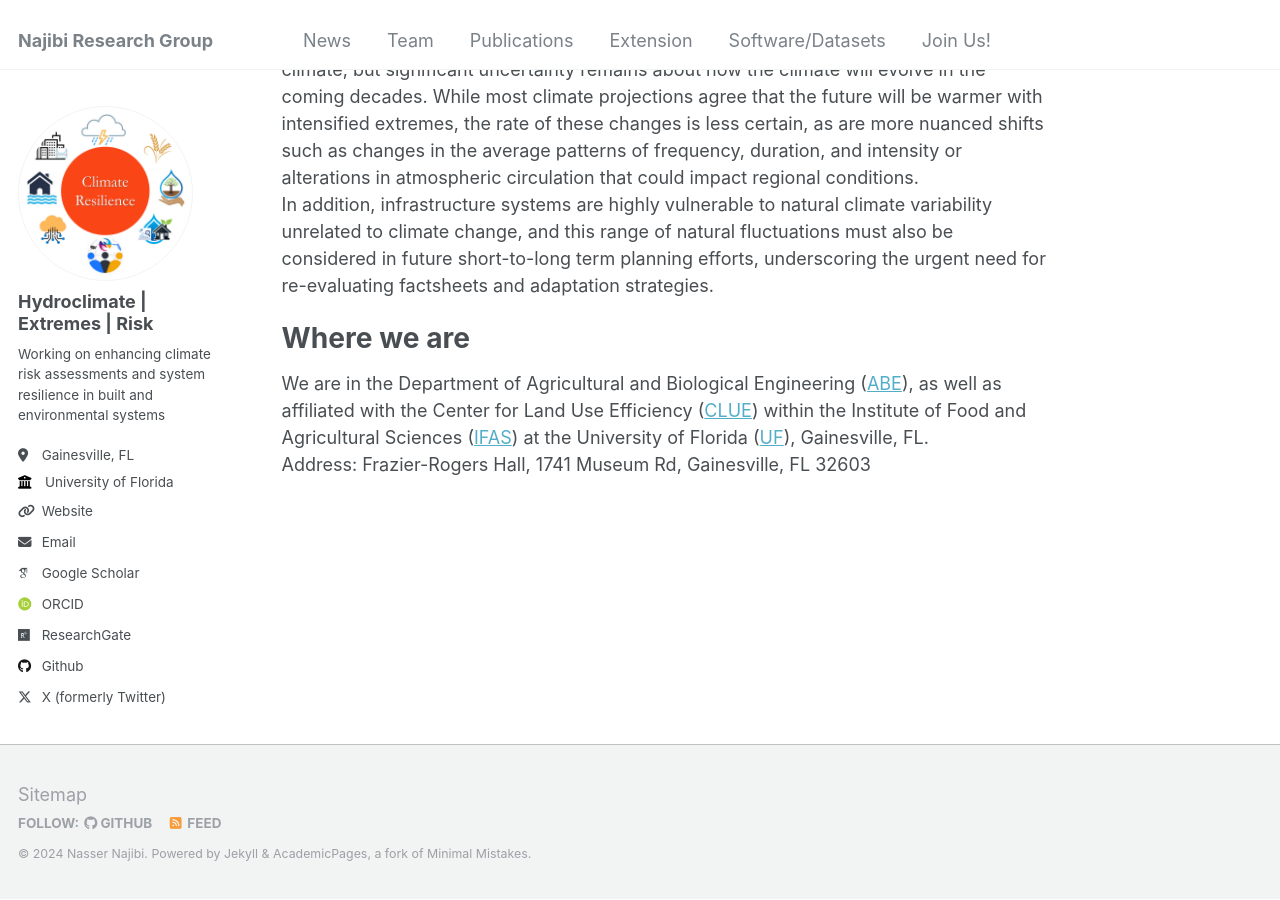
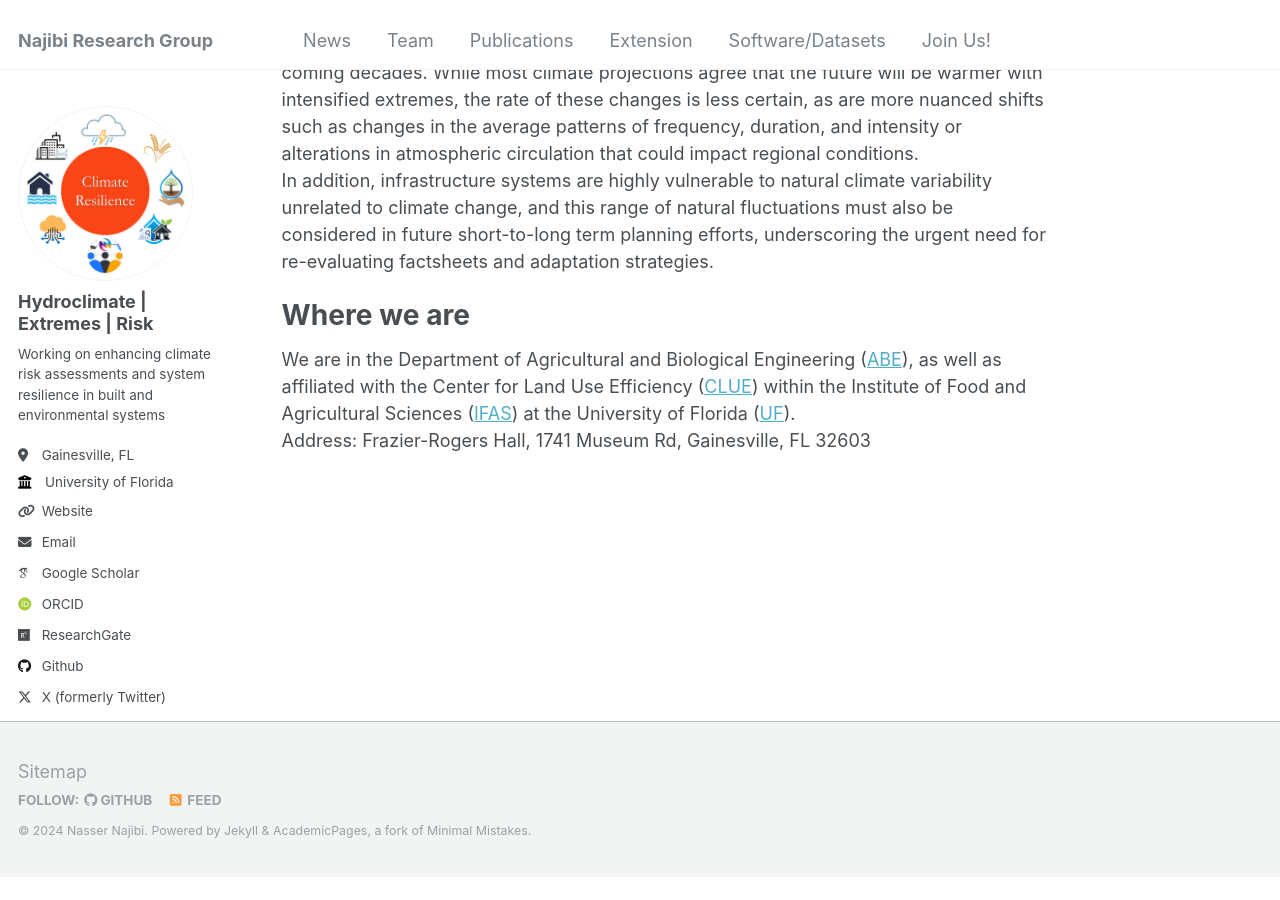
Before and after one commit to nassernajibi/lab, a Jekyll site: the page built from _pages/about.md, in a window 1280 px wide and 900 px high, scrolled down 1461 px. Built offline with Jekyll 4.4.1, drawn with Linux system fonts in a browser that asks for light colours; some web fonts are replaced; after the commit the page ends 2337 px from its top, so only the background shows below that.

Commit message:
Updated about.md

```diff
--- a/_pages/about.md
+++ b/_pages/about.md
@@ -12,7 +12,9 @@
 Our interdisciplinary, mission-driven research tackles a broad spectrum of challenges, from evaluating the risks of extreme weather events to enhancing system resilience and developing robust planning and management strategies that can adapt to a changing environment and anthropogenic landscape transformations.<br/>
 The ultimate goal is to develop better ways to address the pressing challenges posed by multisector evolving risks and to create more resilient communities and sustainable interconnected systems (built, natural, and human) that can withstand and adapt to the multifaceted impacts of a rapidly changing climate and environment.
 
-<img src="images/lab_graphical_abstract_2.png" alt="Graphical Abstract" width="70%" />
+<div style="text-align: center;">
+  <img src="images/lab_graphical_abstract_2.png" alt="Graphical Abstract" width="70%" />
+</div>
 
 
 What we do
@@ -30,5 +32,5 @@
 
 Where we are
 ======
-We are in the Department of Agricultural and Biological Engineering ([ABE](https://abe.ufl.edu/)), as well as affiliated with the Center for Land Use Efficiency ([CLUE](https://clue.ifas.ufl.edu/)) within the Institute of Food and Agricultural Sciences ([IFAS](https://ifas.ufl.edu/)) at the University of Florida ([UF](https://www.ufl.edu/)), Gainesville, FL.<br/>
+We are in the Department of Agricultural and Biological Engineering ([ABE](https://abe.ufl.edu/)), as well as affiliated with the Center for Land Use Efficiency ([CLUE](https://clue.ifas.ufl.edu/)) within the Institute of Food and Agricultural Sciences ([IFAS](https://ifas.ufl.edu/)) at the University of Florida ([UF](https://www.ufl.edu/)). <br/>
 Address: Frazier-Rogers Hall, 1741 Museum Rd, Gainesville, FL 32603
```
